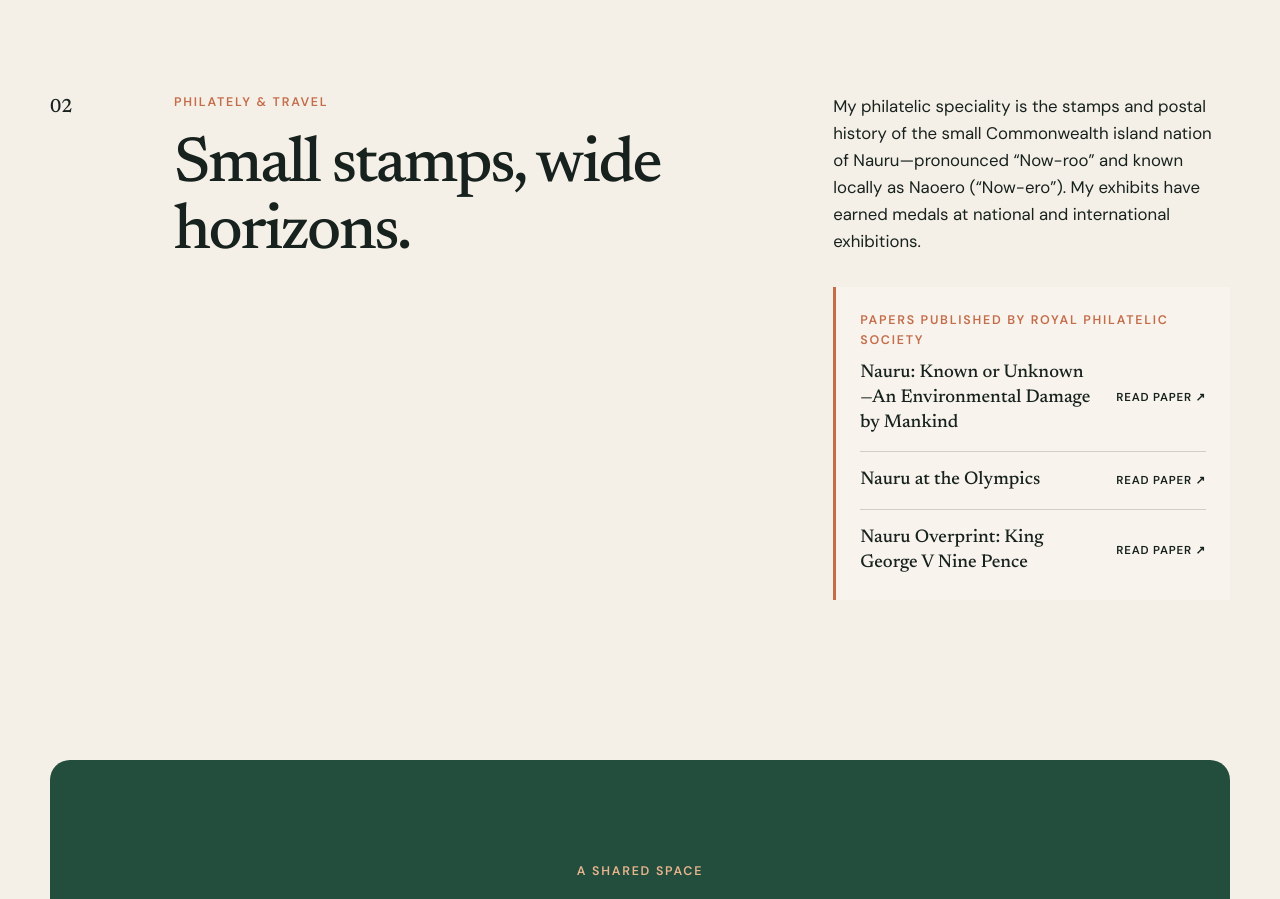
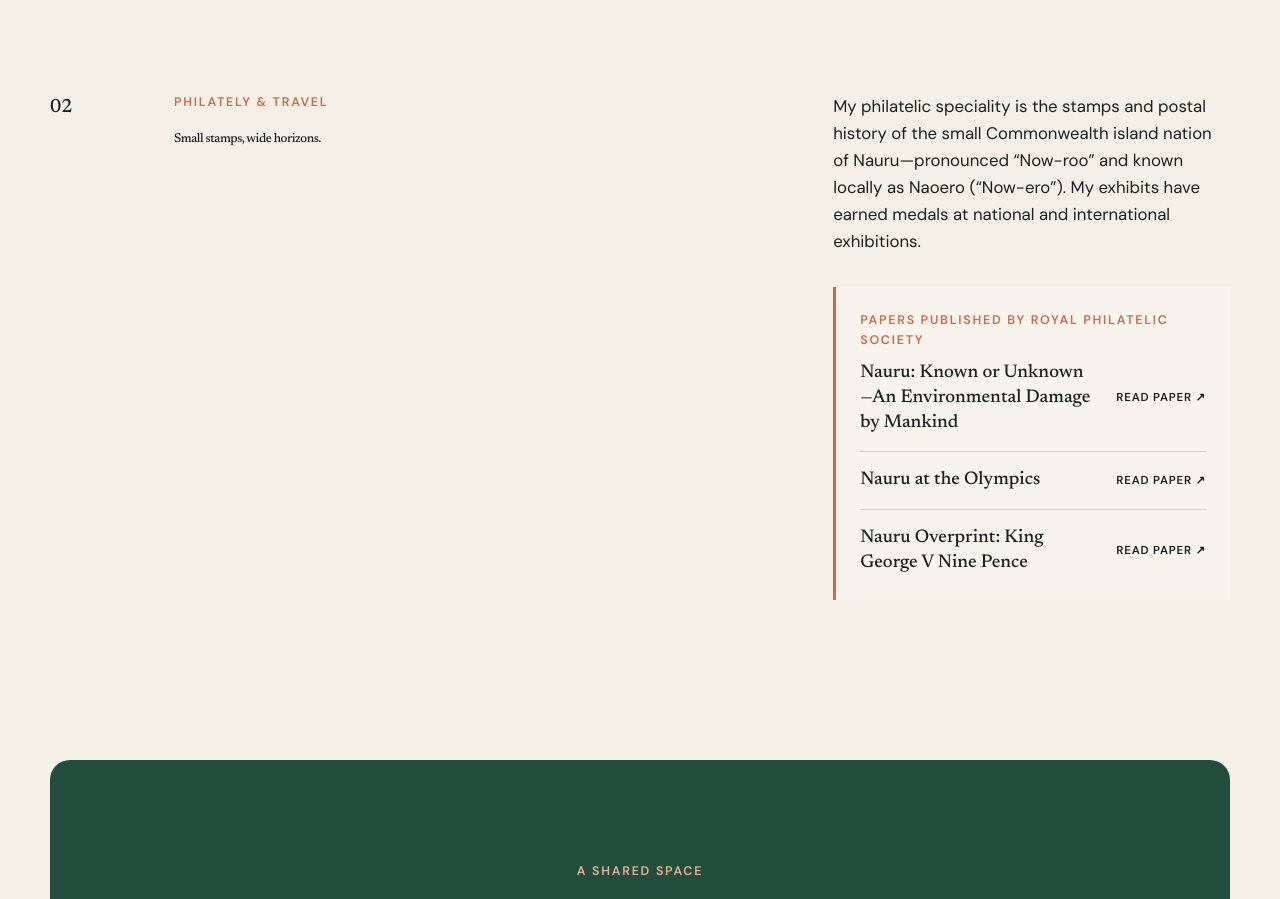
Before and after one commit to prabirdattaus/prabirdattaus.github.io, a plain HTML site: page index.html in a window 1280 px wide. Shown: the part 1740-2639 px from the top of the page. Drawn offline with Linux system fonts and the light colour scheme.

Commit message:
Reduce philately heading size

```diff
--- a/styles.css
+++ b/styles.css
@@ -145,6 +145,10 @@ h2 {
 
 .about h2 {
   font-size: clamp(1.3rem, 2.5vw, 2.3rem);
+}
+
+.interests h2 {
+  font-size: clamp(0.52rem, 1vw, 0.92rem);
 }
 
 .intro {
```
